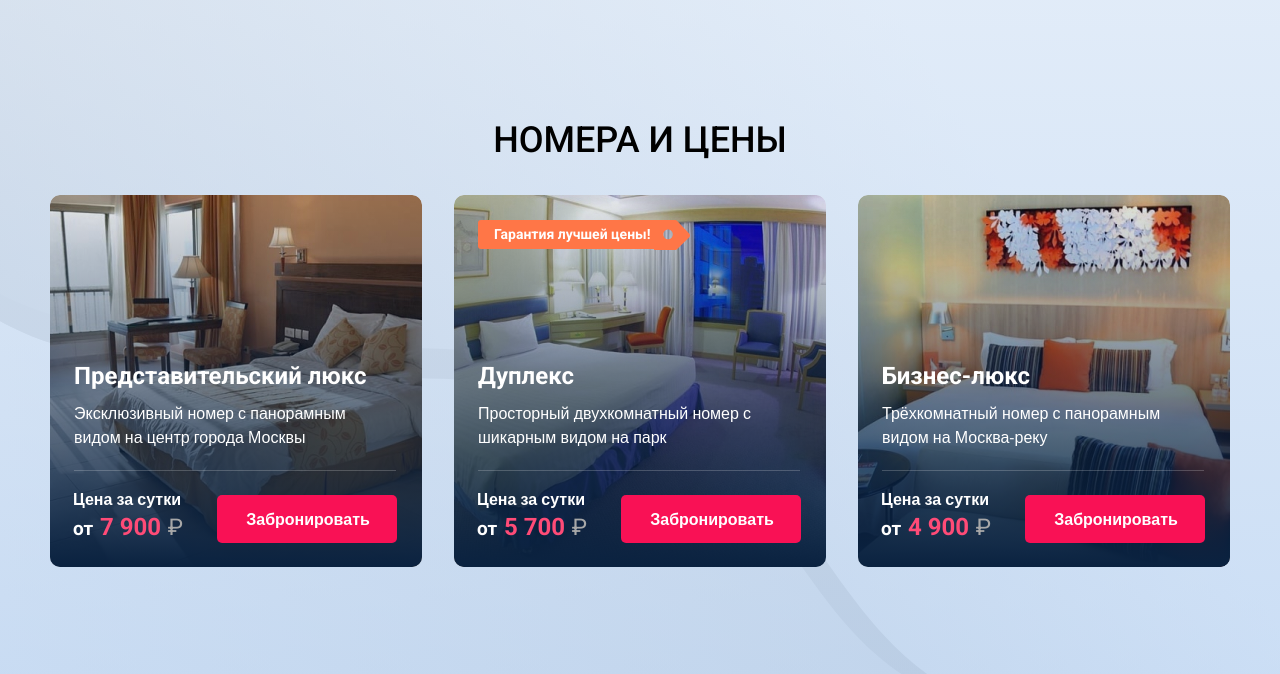
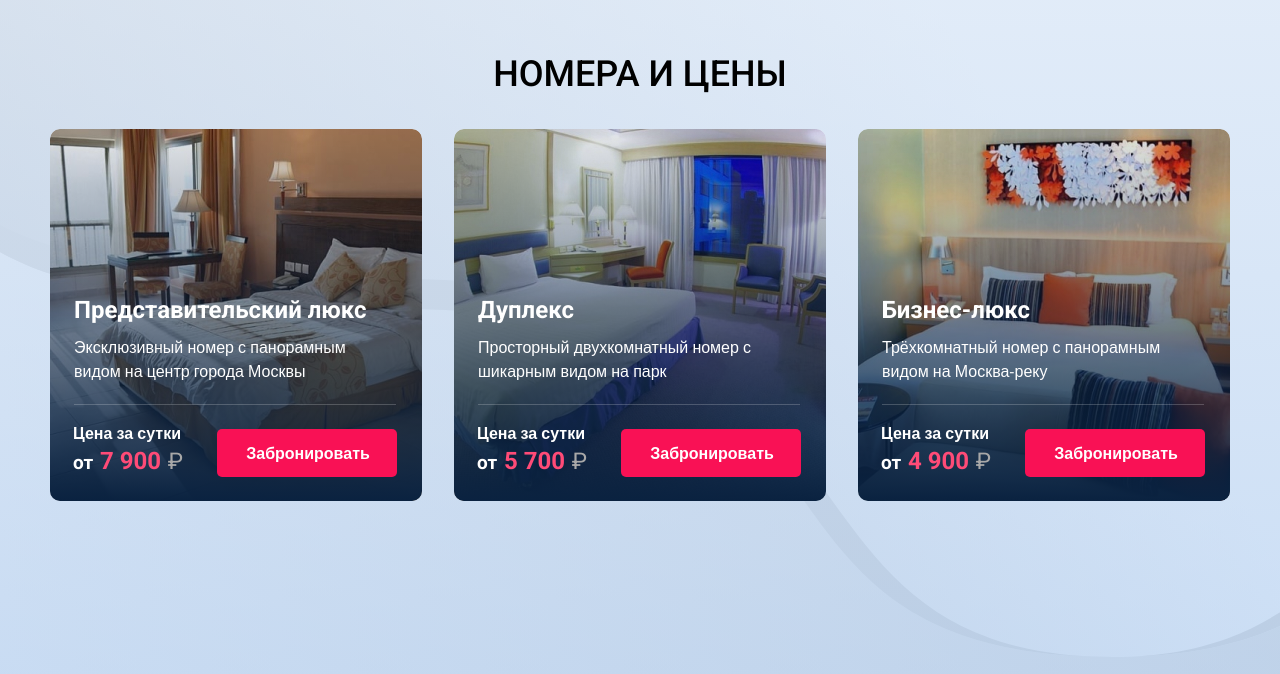
Before and after one commit to NemtsevK/rooms, a plain HTML site: page room_cards.html in a window 1280 px wide. Shown: the part 126-800 px from the top of the page. Drawn offline with nearby package versions, Linux system fonts and the light colour scheme.

Commit message:
изменено

```diff
--- a/css/style.css
+++ b/css/style.css
@@ -1,6 +1,10 @@
 .page {
   height: 100%;
   box-sizing: border-box;
+  display: flex;
+  flex-flow: column nowrap;
+  justify-content: center;
+  align-items: center;
 }
 
 .page__body {
@@ -8,12 +12,12 @@
   box-sizing: border-box;
   overflow-x: hidden;
   background: linear-gradient(180deg, rgba(222, 237, 255, 0.6) 0%, rgba(166, 204, 250, 0.5) 100%) fixed,
-  url("../img/background.svg") center 0 / 1920px 938px no-repeat fixed;
+  url("../img/background.svg") center / 100% no-repeat fixed;
   background-size: cover;
 }
 
 .header {
-  margin: 239px 0 0 0;
+  margin: 24px 0 0 0;
 }
 
 .header__title {
@@ -277,19 +281,19 @@
   left: 24px;
   z-index: 10;
   box-sizing: border-box;
-  padding: 6px 4px 3px 16px;
+  height: 30px;
+  padding: 4px 5px 0 16px;
   border-radius: 3px 0 0 3px;
   background: #ff7647;
   opacity: 0;
-
 }
 
 .best-price::after {
   display: inline-block;
+  vertical-align: middle;
   position: absolute;
   top: 0;
   margin: 0 0 0 4px;
-  /*left: 0;*/
   content: "";
   width: 36px;
   height: 30px;
@@ -298,6 +302,7 @@
 
 .best-price__text {
   display: inline-block;
+  vertical-align: middle;
   overflow: hidden;
   text-overflow: ellipsis;
   white-space: nowrap;
@@ -309,7 +314,7 @@
 }
 
 .best-price--active {
-  opacity: 1;
+  opacity: 0;
   transition: 0.5s;
 }
 
```
Also changed, not shown: figma/Desktop.jpg (renamed from img/Desktop.jpg), figma/Mobile.jpg (renamed from img/Mobile.jpg), figma/Rooms.jpg (renamed from img/Rooms.jpg), figma/Styleguide.jpg (renamed from img/Styleguide.jpg), figma/Tablet.jpg (renamed from img/Tablet.jpg).
